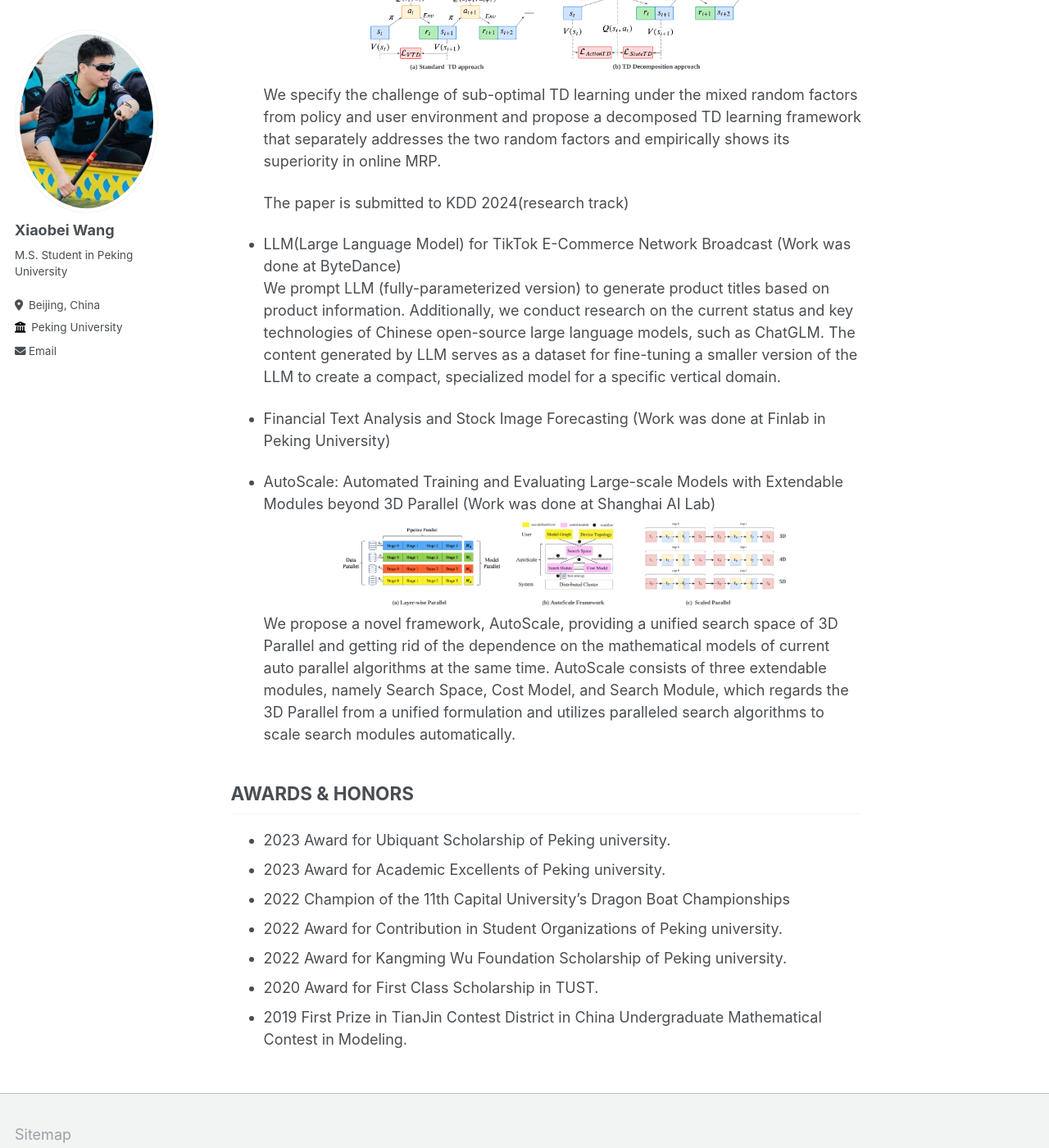
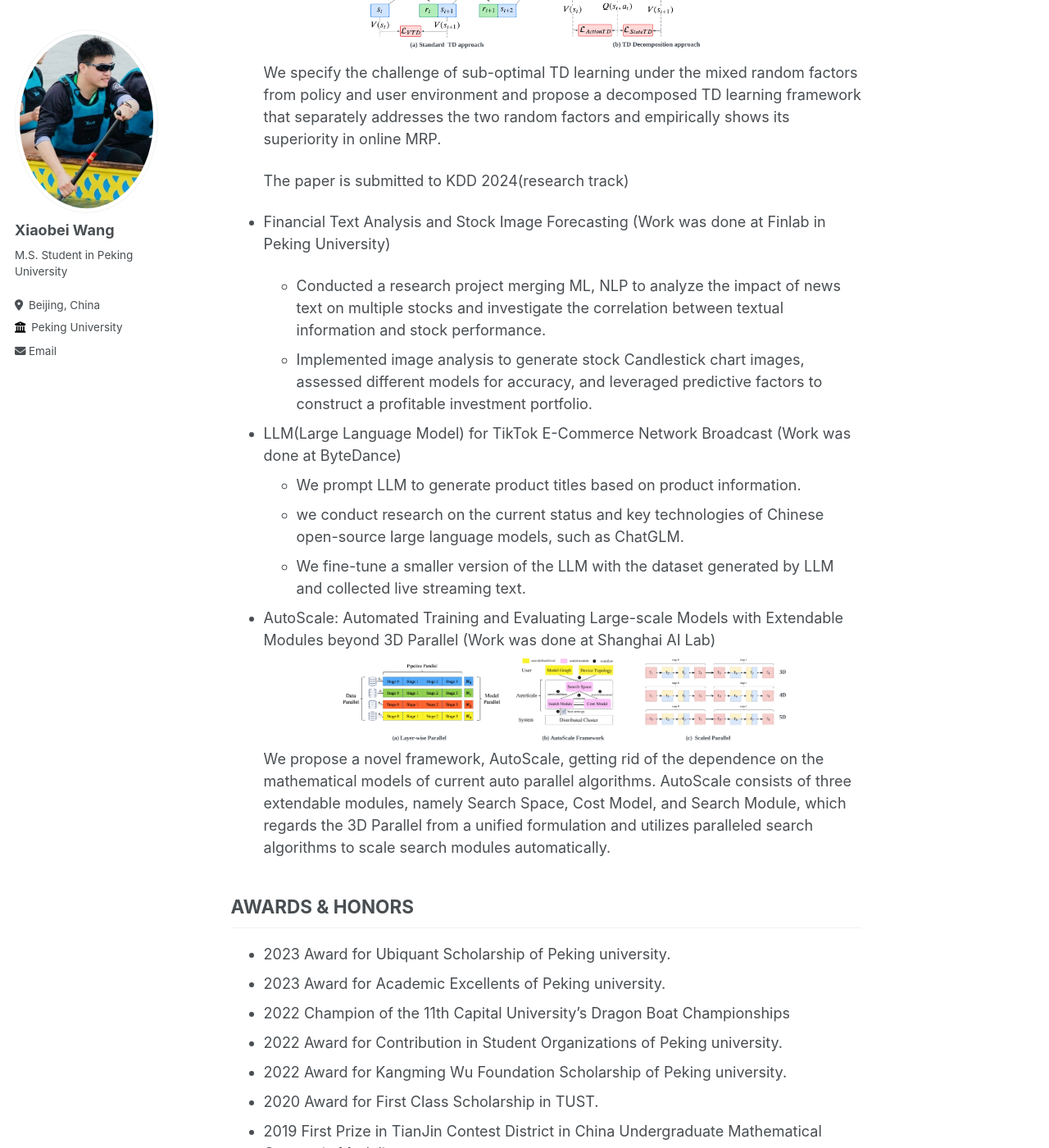
Before and after one commit to wangxiaobei822/wangxiaobei822.github.io, a Jekyll site: the page built from _pages/about.md, in a window 1280 px wide and 1400 px high, scrolled down 1767 px. Shown: the whole window at 82% size. Built offline with Jekyll 4.4.1, drawn with Linux system fonts in a browser that asks for light colours; some of the changed text lies outside the part shown.

Commit message:
Update about.md

```diff
--- a/_pages/about.md
+++ b/_pages/about.md
@@ -65,17 +65,23 @@ Projects
 
   The paper is submitted to KDD 2024(research track)
 
+- Financial Text Analysis and Stock Image Forecasting (Work was done at Finlab in Peking University)<br>
+
+  - Conducted a research project merging ML, NLP to analyze the impact of news text on multiple stocks and investigate the correlation between textual information and stock performance.
+  - Implemented image analysis to generate stock Candlestick chart images, assessed different models for accuracy, and leveraged predictive factors to construct a profitable investment portfolio.
 
 - LLM(Large Language Model) for TikTok E-Commerce Network Broadcast (Work was done at ByteDance)<br>
-We prompt LLM (fully-parameterized version) to generate product titles based on product information. Additionally, we conduct research on the current status and key technologies of Chinese open-source large language models, such as ChatGLM. The content generated by LLM serves as a dataset for fine-tuning a smaller version of the LLM  to create a compact, specialized model for a specific vertical domain.
+  - We prompt LLM to generate product titles based on product information.
+  - we conduct research on the current status and key technologies of Chinese open-source large language models, such as ChatGLM.
+  - We fine-tune a smaller version of the LLM with the dataset generated by LLM and collected live streaming text.
 
-- Financial Text Analysis and Stock Image Forecasting (Work was done at Finlab in Peking University)<br>
+
 
 
 
 - AutoScale: Automated Training and Evaluating Large-scale Models with Extendable Modules beyond 3D Parallel (Work was done at Shanghai AI Lab)<br>
 ![](../images/AutoScale.png)
- We propose a novel framework, AutoScale, providing a unified search space of 3D Parallel and getting rid of the dependence on the mathematical models of current auto parallel algorithms at the same time. AutoScale consists of three extendable modules, namely Search Space, Cost Model, and Search Module, which regards the 3D Parallel from a unified formulation and utilizes paralleled search algorithms to scale search modules automatically.
+ We propose a novel framework, AutoScale, getting rid of the dependence on the mathematical models of current auto parallel algorithms. AutoScale consists of three extendable modules, namely Search Space, Cost Model, and Search Module, which regards the 3D Parallel from a unified formulation and utilizes paralleled search algorithms to scale search modules automatically.
 
 
 
```
Also changed, not shown: other parts of _pages/about.md (+1 -1 lines).
